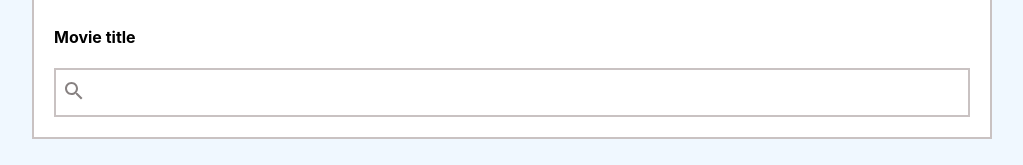
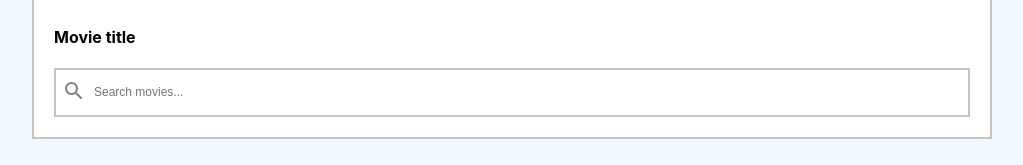
Before and after one commit to momofcats/shoppies, a React (Create React App) app: page / in a window 1280 px wide. Shown: the part 127-292 px from the top of the page, without its empty margins (128-1151 px from the left). Built offline with nearby package versions, Linux system fonts and the light colour scheme.

Commit message:
filter out dublicates and show error

```diff
--- a/src/components/App/App.js
+++ b/src/components/App/App.js
@@ -5,19 +5,40 @@ import SearchBar from "../SearchBar/SearchBar";
 import Main from "../Main/Main";
 import omdbApi from "../../utils/api";
 
-
 function App() {
   const [movies, setMovies] = useState([]);
   const [keyword, setKeyword] = useState("");
+  const [errorMessage, setErrorMessage] = useState("");
+
+  // Filter out dublicates from api data
+  function removeDublicates(arr) {
+    const filteredArr = arr.reduce((acc, current) => {
+      const x = acc.find(item => item.imdbID === current.imdbID);
+      if (!x) {
+        return acc.concat([current]);
+      } else {
+        return acc;
+      }
+    }, []);
+    return filteredArr;
+  }
 
   function handleMovieSearch(title) {
+    setErrorMessage("");
     setKeyword(title);
     omdbApi
       .searchMovies(title)
       .then((res) => {
-        const data = res.Search;
-        setMovies(data);
-        console.log(data);
+        if(res.Error) {
+          setErrorMessage(res.Error);
+          setMovies([]);
+          console.log(res.Error);
+        } else {
+          const data = res.Search;
+          setMovies(removeDublicates(data));
+          console.log(removeDublicates(data));
+        }
+
       })
       .catch((err) => console.log(err));
   }
@@ -25,7 +46,7 @@ function App() {
   return (
     <div className="App">
       <Header />
-      <SearchBar onSearch={handleMovieSearch} />
+      <SearchBar onSearch={handleMovieSearch} message={errorMessage}/>
       <Main movies={movies} keyword={keyword}/>
     </div>
   );
--- a/src/components/Results/Results.js
+++ b/src/components/Results/Results.js
@@ -8,6 +8,7 @@ import "./Results.css";
 // ];
 
 function Results({ movies, keyword}) {
+
     return (
         <div className="results">
             <h4 className="results__title">
@@ -15,7 +16,7 @@ function Results({ movies, keyword}) {
             </h4>
             <ul className="results__list">
                 {movies.map((item) => {
-                   return <li className="results__item" key={item.imbdID}>{item.Title} ({item.Year})
+                   return <li className="results__item" key={item.imdbID}>{item.Title} ({item.Year})
                    <button className="results__btn">Nominate</button>
                    </li>
                 })}
--- a/src/components/SearchBar/SearchBar.css
+++ b/src/components/SearchBar/SearchBar.css
@@ -27,3 +27,7 @@
     border-style: none;
     color:#878181;
 }
+
+.searchBar__error {
+    color: red;
+}
--- a/src/components/SearchBar/SearchBar.js
+++ b/src/components/SearchBar/SearchBar.js
@@ -2,12 +2,12 @@ import React, {useState} from "react";
 import SearchIcon from "@material-ui/icons/Search";
 import "./SearchBar.css";
 
-function SearchBar(props) {
+function SearchBar({ onSearch, message}) {
   const [value, setValue] = useState("")
 
   function handleSubmit(e) {
     e.preventDefault();
-    props.onSearch(value);
+    onSearch(value);
   }
 
   function handleChange(e) {
@@ -22,9 +22,10 @@ function SearchBar(props) {
           <button className="searchBar__btn">
             <SearchIcon />
           </button>
-          <input className="searchBar__input" onChange={handleChange}></input>
+          <input className="searchBar__input" onChange={handleChange} placeholder="Search movies..."></input>
         </div>
       </form>
+      <div className="searchBar__error">{message}</div>
     </div>
   );
 }
```
